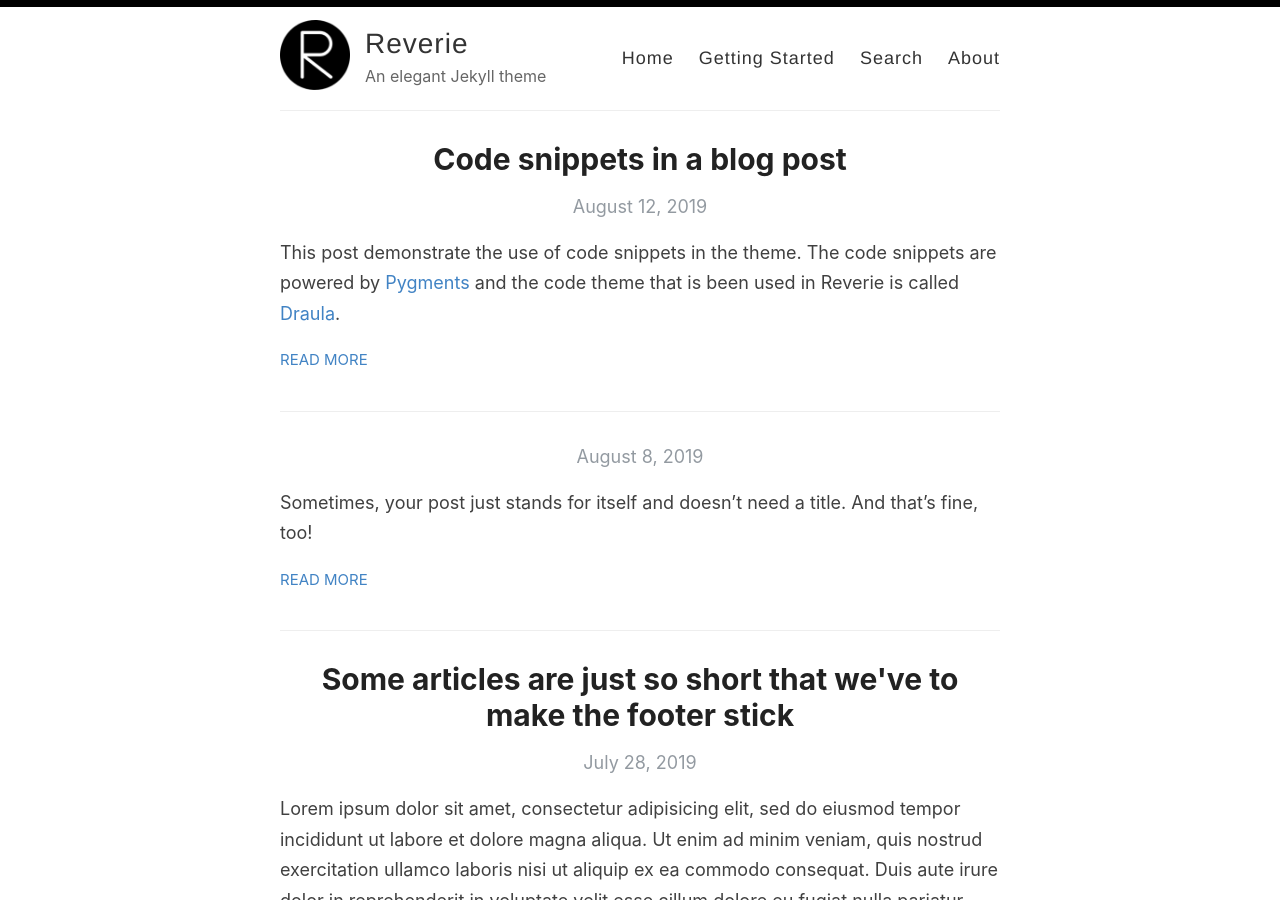
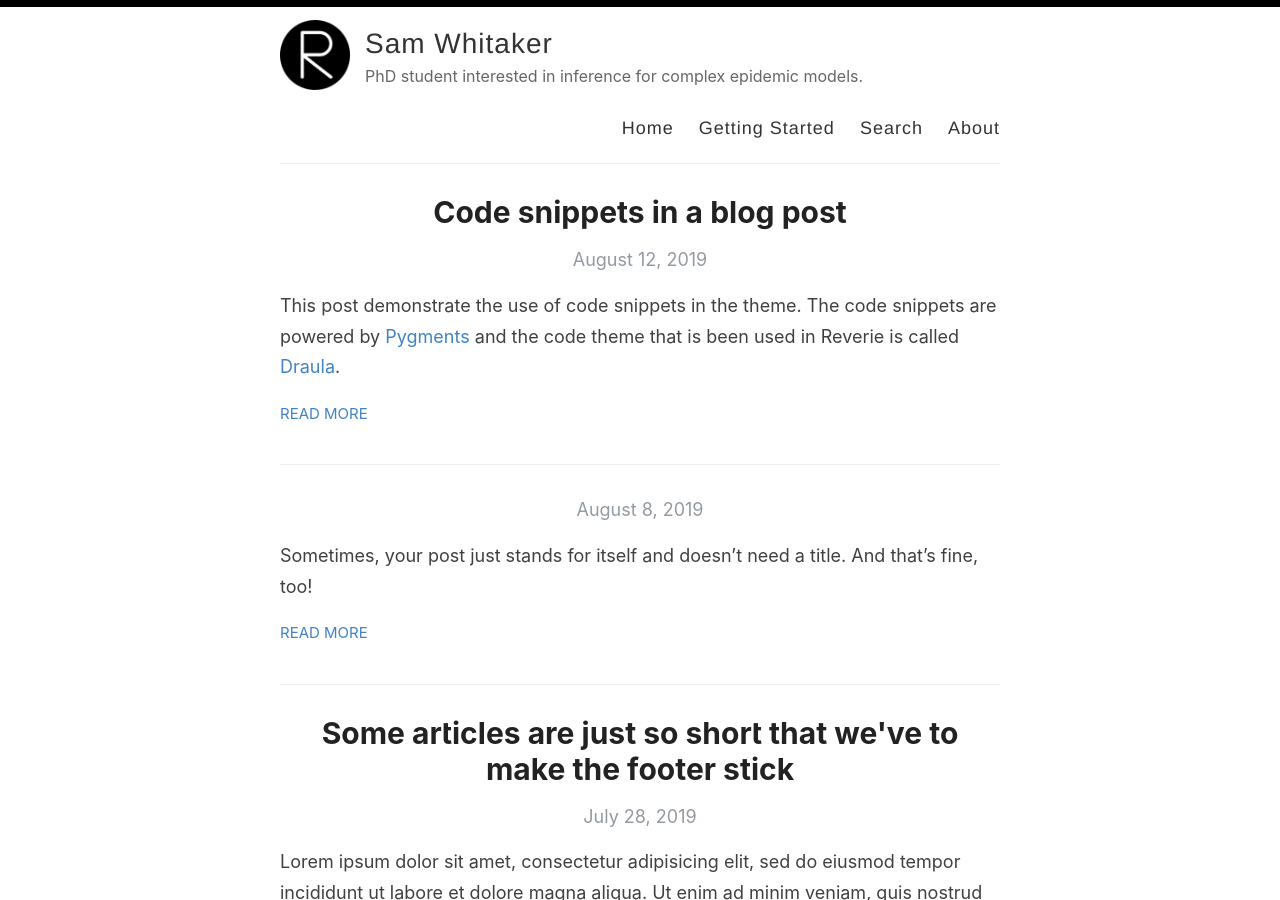
Before and after one commit to Sam-Whitaker/Sam-Whitaker.github.io, a Jekyll site: the page built from index.html, in a window 1280 px wide and 900 px high. Built offline with Jekyll 4.4.1, drawn with Linux system fonts in a browser that asks for light colours; the list of posts is cut into pages by our own code.

Commit message:
Update info

```diff
--- a/_config.yml
+++ b/_config.yml
@@ -3,13 +3,13 @@
 #
 
 # Name of your site (displayed in the header)
-name: Reverie
+name: Sam Whitaker
 
 # Name of the author
-author: Amit Merchant
+author: Sam Whitaker
 
 # Short bio or description (displayed in the header)
-description: An elegant Jekyll theme
+description: PhD student interested in inference for complex epidemic models.
 
 # URL of your avatar or profile pic (you could use your GitHub profile pic)
 avatar: /images/reverie.png
@@ -21,15 +21,15 @@ avatar: /images/reverie.png
 # Includes an icon in the footer for each username you enter
 footer-links:
   dribbble:
-  email: amit.d.merchant@gmail.com
+  email: s.whitaker2@newcastle.ac.uk
   facebook:
   flickr:
-  github: amitmerchant1990/reverie
+  github:
   instagram:
   linkedin:
   pinterest:
   rss: rss
-  twitter: amit_merchant
+  twitter:
   stackoverflow:
   youtube: # channel/<your_long_string> or user/<user-name>
   googleplus: # anything in your profile username that comes after plus.google.com/
@@ -45,14 +45,14 @@ google_analytics: UA-43339302-11
 
 # Your website URL (e.g. http://amitmerchant1990.github.io or http://www.amitmerchant.com)
 # Used for Sitemap.xml and your RSS feed
-url: http://www.amitmerchant.com/reverie
-enforce_ssl: https://www.amitmerchant.com/reverie
+url: http://sam-whitaker.github.io
+enforce_ssl: https://sam-whitaker.github.io
 
 # If you're hosting your site at a Project repository on GitHub pages
 # (http://yourusername.github.io/repository-name)
 # and NOT your User repository (http://yourusername.github.io)
 # then add in the baseurl here, like this: "/repository-name"
-baseurl: "/reverie"
+baseurl:
 
 #
 # !! You don't need to change any of the configuration flags below !!
```
